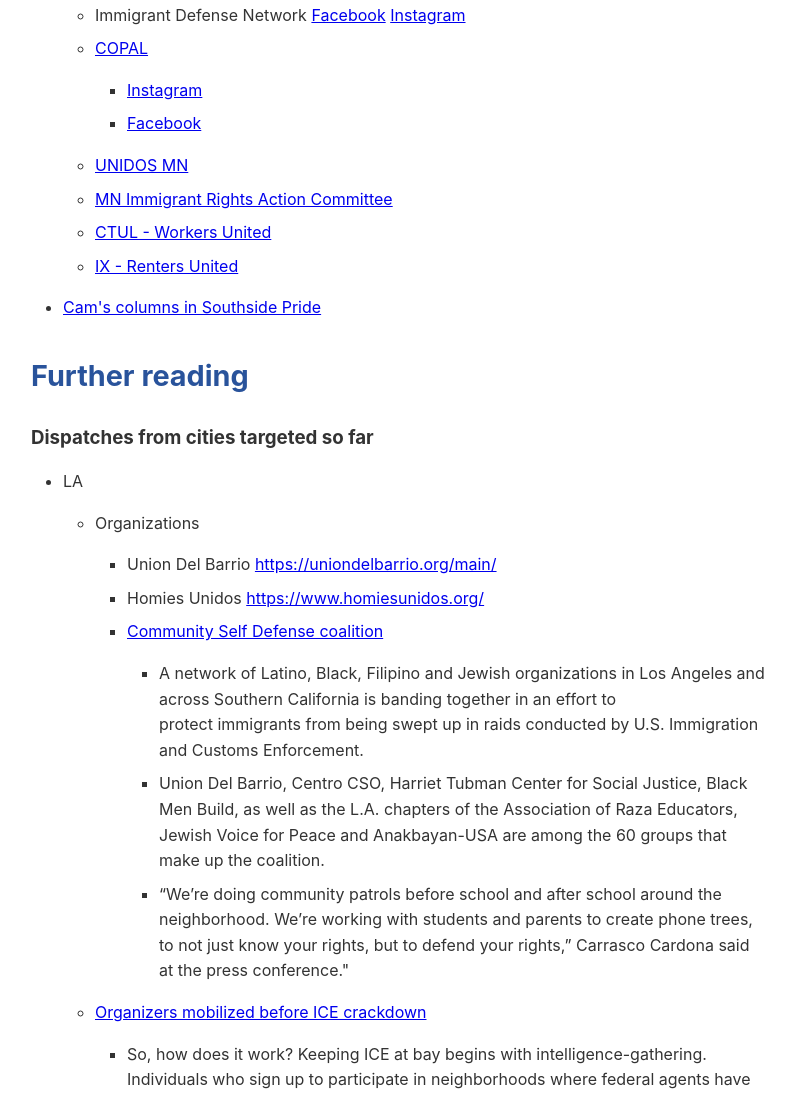
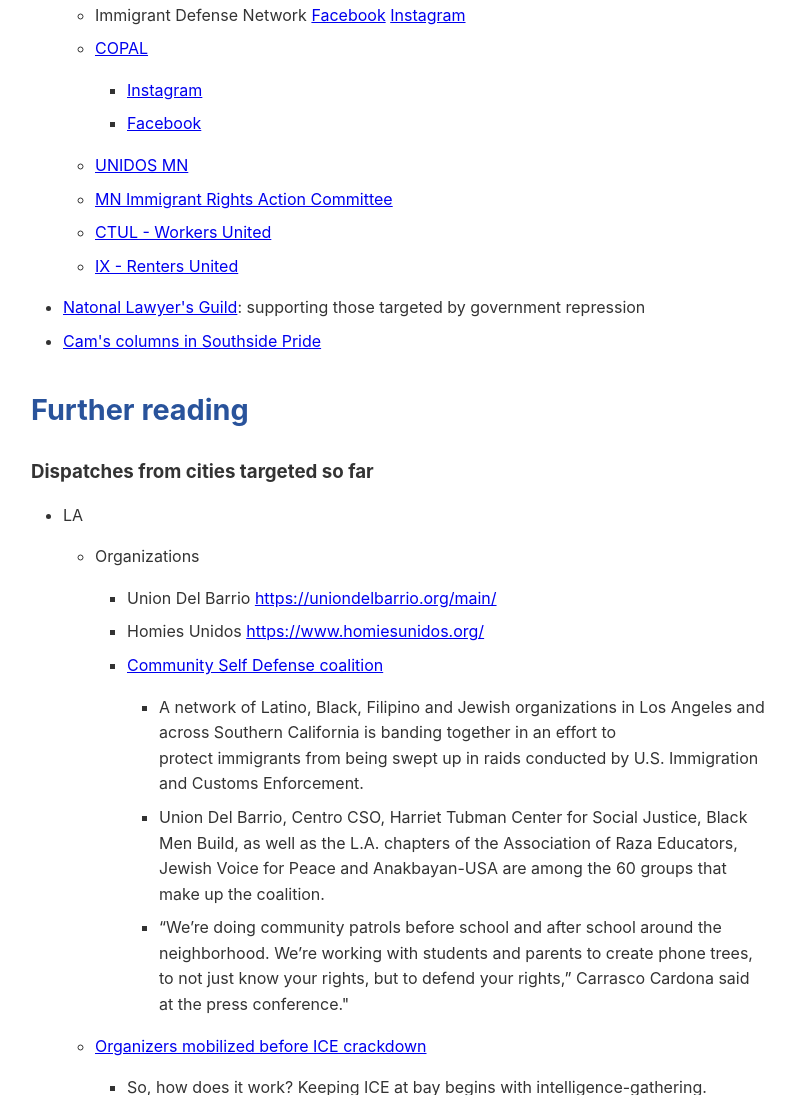
Before and after one commit to jessemortenson/millcityhall-web, an Eleventy site: page src/episodes/2025-09-16-fascist-city-takeovers.md in a window 1280 px wide. Shown: the part 1392-2487 px from the top of the page, without its empty margins (241-1036 px from the left). Built offline with nearby package versions, Linux system fonts and the light colour scheme; Eleventy itself is replaced by a stand-in of ours; files that its build step writes are made by us from their sources; what xml-escape would draw is missing.

Commit message:
Episode notes addition

```diff
--- a/src/episodes/2025-09-16-fascist-city-takeovers.md
+++ b/src/episodes/2025-09-16-fascist-city-takeovers.md
@@ -29,6 +29,7 @@
   * [MN Immigrant Rights Action Committee](https://www.miracmn.com/)
   * [CTUL - Workers United](https://ctul.net/)
   * [IX - Renters United](https://www.inquilinxsunidxs.org/)
+* [Natonal Lawyer's Guild](https://nlgmn.org/): supporting those targeted by government repression
 * [Cam's columns in Southside Pride](https://southsidepride.com/category/columnists/cam-gordon/cams-corner/)
 
 
```
